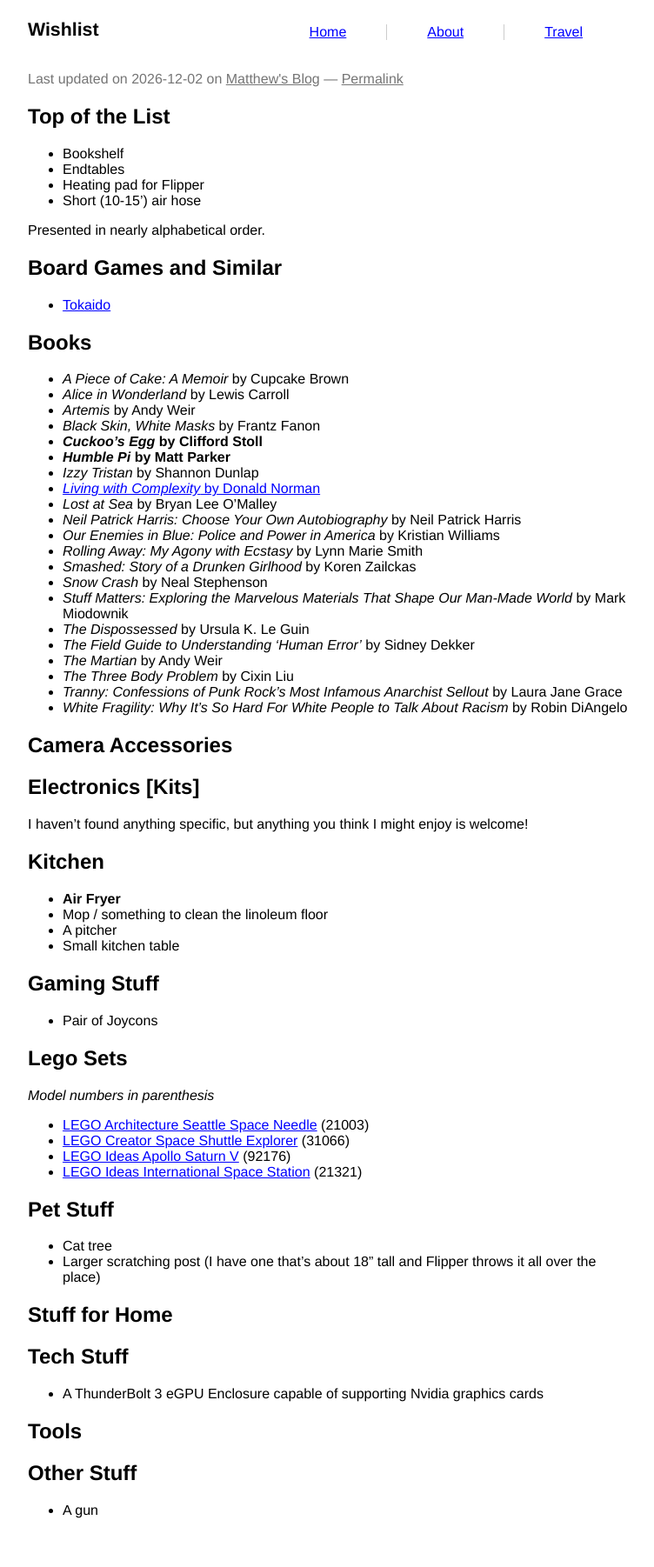
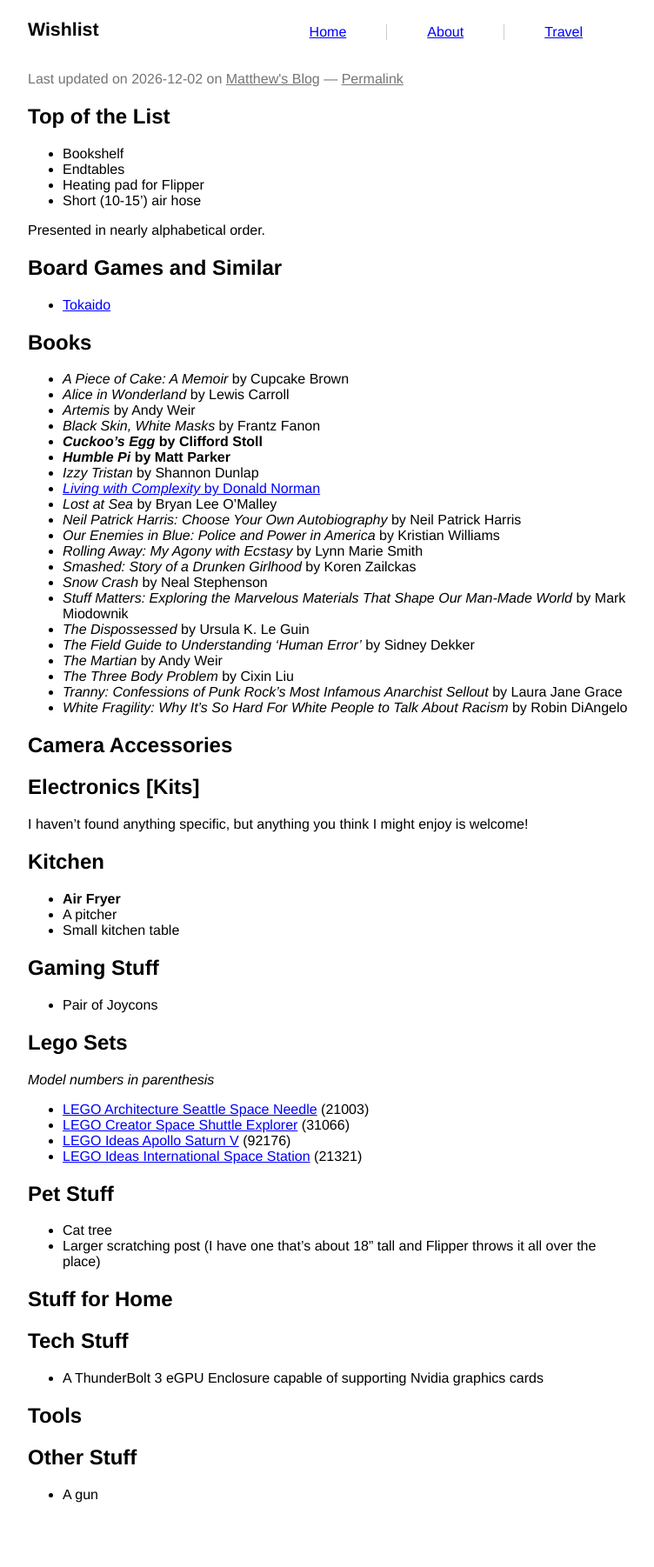
Before and after one commit to prplecake/jrgnsn.net, a Jekyll site: the page built from wishlist.md, in a window 1280 px wide. Shown: the whole page at 87% size, without its empty margins (258-1010 px from the left). Built offline with Jekyll 4.4.1, drawn with Linux system fonts in a browser that asks for light colours; a script that is not in the unit is left out.

Commit message:
Remove mop from wishlist

```diff
--- a/wishlist.md
+++ b/wishlist.md
@@ -52,7 +52,6 @@
 
 ## Kitchen
 * **Air Fryer**
-* Mop / something to clean the linoleum floor
 * A pitcher
 * Small kitchen table
 
```
